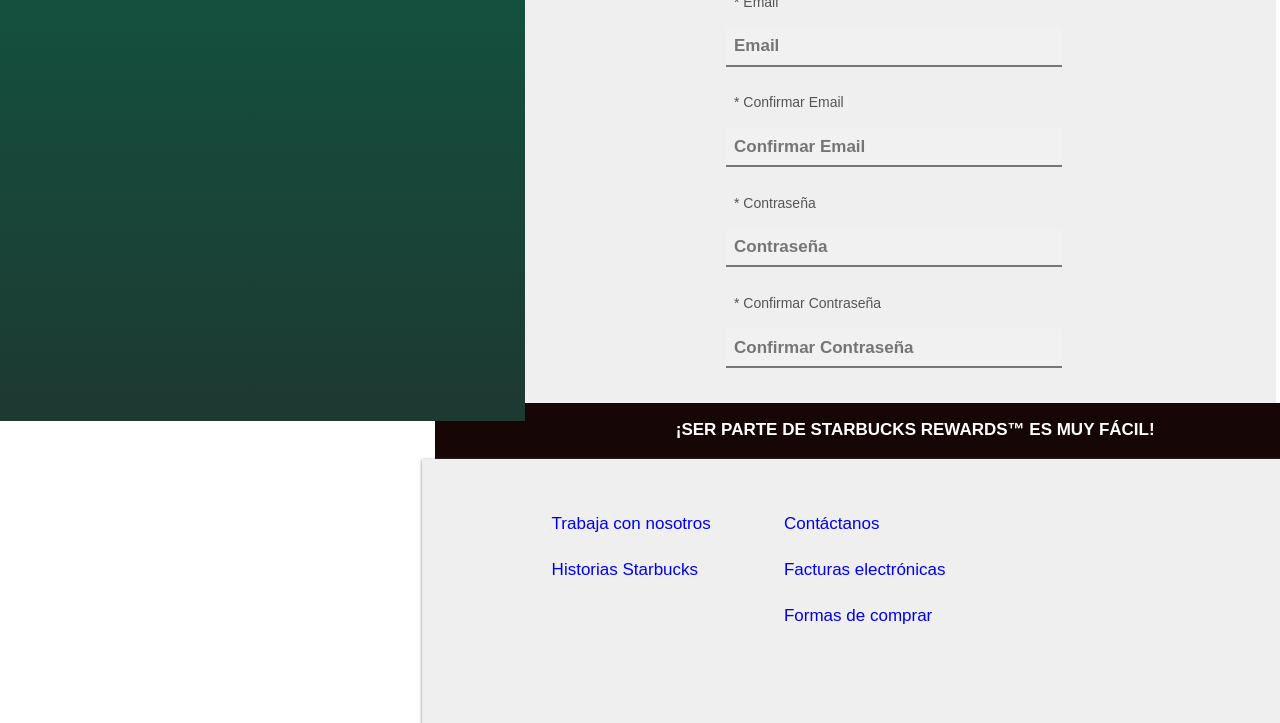
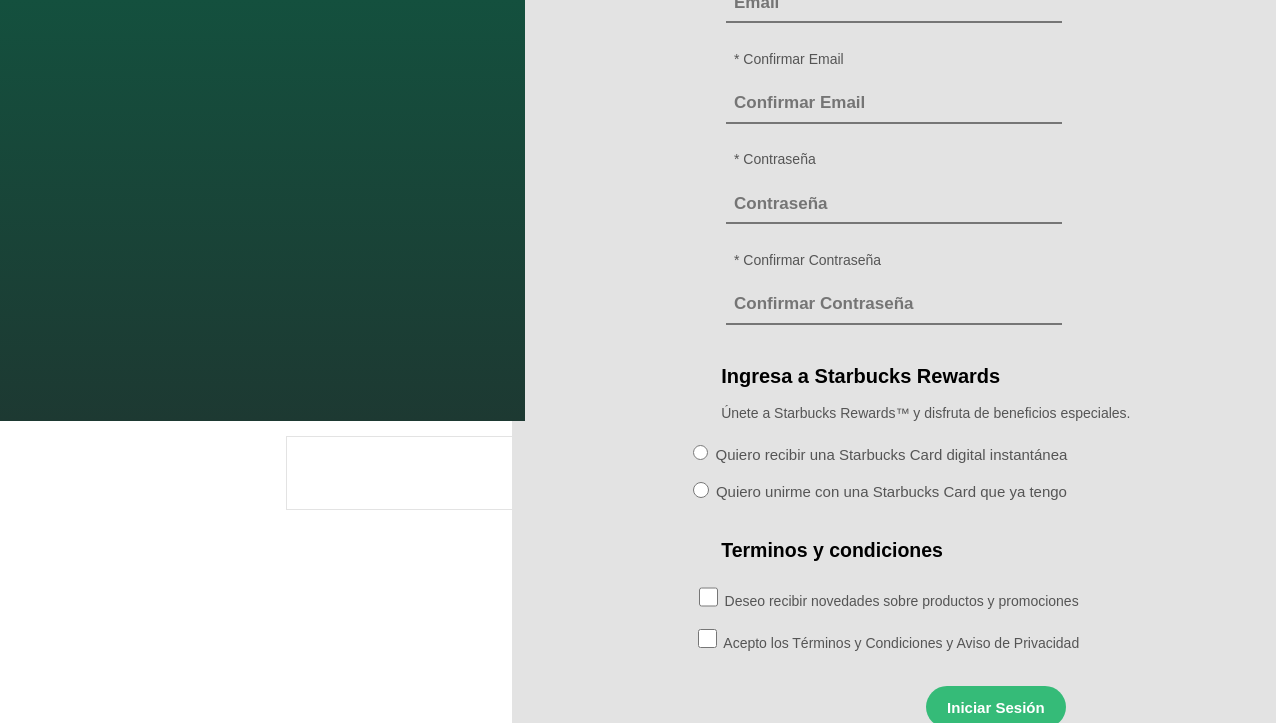
Before and after one commit to ammishaddi/Starbucks, a plain HTML site: page register.html in a window 1280 px wide. Shown: the part 456-1179 px from the top of the page. Drawn offline with Linux system fonts and the light colour scheme.

Commit message:
agregando register

```diff
--- a/register.css
+++ b/register.css
@@ -163,7 +163,7 @@
     width: 50vw;
     height: 100vh;
     margin-left: 32vw;
-    margin-top: 4vw;
+    margin-top: 3vw;
     width: calc(100vw - 25vw);
     text-align: center;
     padding: 2%;
@@ -171,7 +171,7 @@
   }
 
   .form-container {
-    background-color: rgb(239, 239, 239);
+    background-color: rgb(227, 227, 227);
     padding: 20px 30px;
     width: 100%;
     max-width: 55vw;
@@ -180,7 +180,7 @@
 
 }
 
-label {
+.first label {
     display: flex;
     margin-bottom: 5px;
     font-size: 14px;
@@ -194,8 +194,8 @@
 
 
 
-input {
-    background-color: rgb(242, 241, 241);
+.first input {
+    background-color: rgb(227, 227, 227);
     border-top: none;
     border-left: none;
     border-right: none;
@@ -275,6 +275,112 @@
 
 }
 
+.partedos p{
+  font-size: 14px;
+  display: flex;
+  margin-left: 14vw;
+  color:#555;
+  margin-bottom: 1.2vw;
+}
+
+.partedos h2{
+  font-size: 20px;
+  display: flex;
+  margin-left: 14vw;
+  margin-top: 2vw;
+}
+
+.parteuno p{
+  font-size: 14px;
+  display: flex;
+  margin-left: 14vw;
+  color:#555;
+  margin-bottom: 1vw;
+}
+
+.parteuno h2{
+  font-size: 18px;
+  display: flex;
+  margin-left: 14vw;
+  margin-top: 0vw;
+}
+
+.opciones{
+  display: flex;
+  flex-direction: column;
+  justify-content: start;
+  align-items: center;
+  margin-left: -20vw;
+  font-size: 14px;
+}
+
+.second input{
+  margin-left: 18vw;
+  padding: 2%;
+}
+
+.second label{
+
+  gap: 2px;
+  color:#555;
+  font-size: 15px;
+}
+fieldset {
+  border: 1px solid rgb(227, 227, 227);
+}
+
+
+.partetres{
+  font-size: 13px;
+  display: flex;
+  margin-left: 14vw;
+  margin-top: 1vw;
+}
+
+.opcionesdos{
+  display: flex;
+  flex-direction: column;
+  justify-content: start;
+  align-items: center;
+  margin-left: -1vw;
+  font-size: 14px;
+  color:#555;
+
+}
+
+.boton-login{
+  background-color: rgb(53, 187, 120);
+  color:white;
+  font-weight: bold;
+  border-radius: 2vw;
+  border: none;
+  padding: 3%;
+  width: auto;
+  height: 3vw;
+  display: flex;
+  justify-content: center;
+  align-items: center;
+  margin-left: 30vw;
+  margin-top: 2vw;
+  margin-bottom: 2vw;
+  font-size: 15px;
+}
+
+input[type="checkbox"] {
+  width: 1.5vw;
+  height:1.5vw;
+
+
+}
+
+input[type="radio"] {
+  width: 1.2vw;
+  height:1.2vw;
+  text-decoration: none;
+}
+
+
+
 
 
 /* FOOTER */
@@ -295,7 +401,7 @@
       margin-top: 0vw;
       margin-left: -1vw;
       padding-top: 2vw;
-      background-color: rgb(239, 239, 239);
+      background-color: rgb(227, 227, 227);
     }
 
 
--- a/register.html
+++ b/register.html
@@ -48,10 +48,12 @@
 
         <section class="form-container">
 
-            <h2>Información personal (*) campos obligatorios</h2>
+          <section class="parteuno">
+          <h2>Información personal (*) campos obligatorios</h2>
             <p>¡Regístrate y comienza a vivir la experiencia Starbucks Rewards™!</p>
+          </section>
 
-            <form>
+            <form class="first">
                 <label for="Nombre">* Nombre(s)</label>
                 <input type="email" id="email" name="email" placeholder="Nombre(s)" required>
 
@@ -69,9 +71,48 @@
 
                 <label for="password">* Confirmar Contraseña</label>
                 <input type="password" id="password" name="password" placeholder="Confirmar Contraseña" required>
+              </form>
+
+              <form class="second">
+            <section class="partedos">
+                  <h2>Ingresa a Starbucks Rewards</h2>
+                  <p>Únete a Starbucks Rewards™ y disfruta de beneficios especiales.</p>
+            </section>
+
+                  <fieldset class="opciones">
+                      <label id="ciruno">
+                          <input type="radio" name="rewards_option" value="digital_card">
+                          Quiero recibir una Starbucks Card digital instantánea
+                      </label><br>
+                      <label id="cirdos">
+                          <input type="radio" name="rewards_option" value="existing_card">
+                          Quiero unirme con una Starbucks Card que ya tengo
+                      </label>
+                  </fieldset>
+            </form>
+
+            <form class="third"></form>
+            <section class="partetres">
+              <h2>Terminos y condiciones</h2>
+        </section>
+
+            <fieldset class="opcionesdos">
+
+              <label >
+                  <input class="hoveruno" type="checkbox" name="newsletter">
+                  Deseo recibir novedades sobre productos y promociones
+              </label><br>
+              <label class="terminos">
+                  <input  type="checkbox" name="terms" required>
+                  Acepto los Términos y Condiciones y Aviso de Privacidad
+              </label>
+          </fieldset>
+
+          <button class="boton-login"> Iniciar Sesión</button>
+
+            </form>
 
 
-            </form>
         </section>
 
 
```
